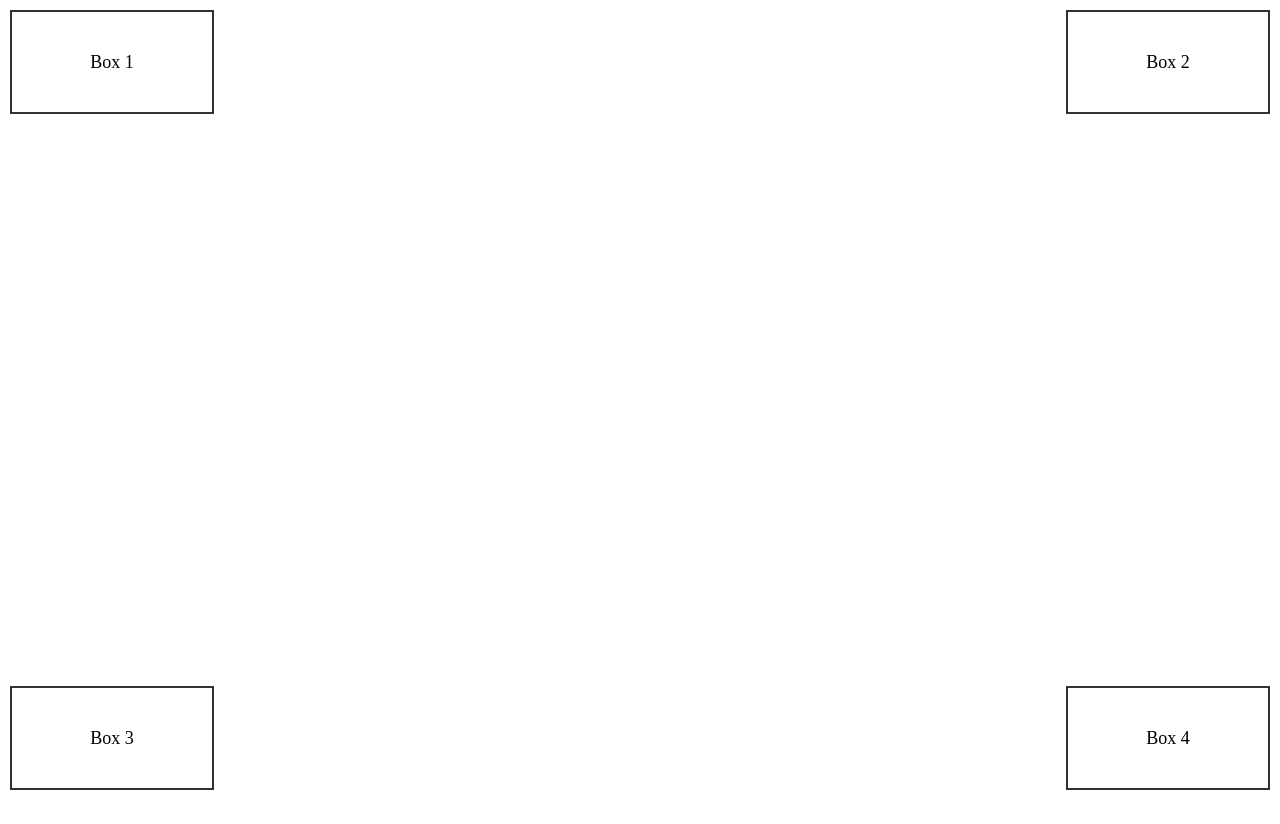
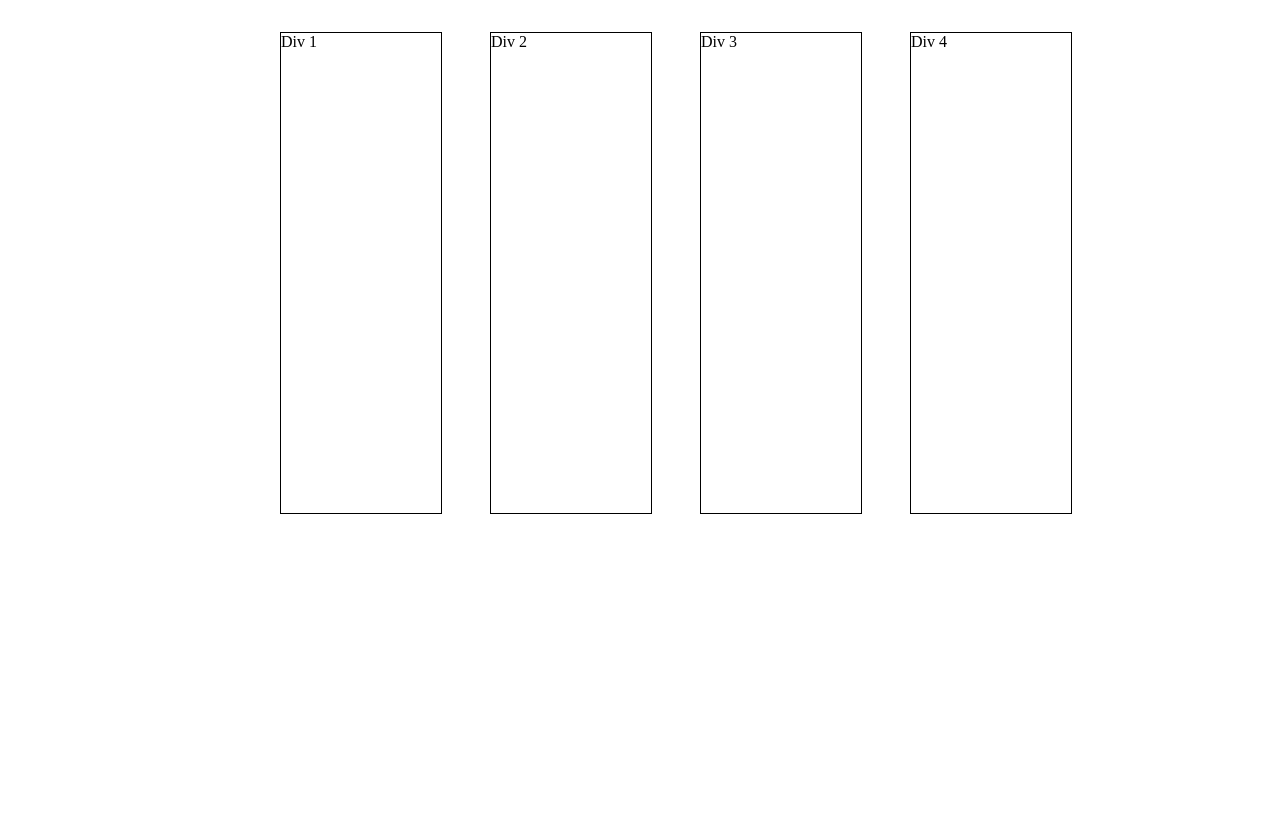
Before and after one commit to Muhammad-Shafaf123/htmlcss, a plain HTML site: page index.html in a window 1280 px wide. Before the commit the page ends 800 px from the top, so only its background shows below. Drawn offline with Linux system fonts and the light colour scheme.

Commit message:
Simple column layout updated

```diff
--- a/index.html
+++ b/index.html
@@ -1,15 +1,15 @@
-<!DOCTYPE html>
-<html lang="en">
-<head>
-    <meta charset="UTF-8">
-    <meta name="viewport" content="width=device-width, initial-scale=1.0">
-    <link rel="stylesheet" href="style.css">
-    <title>Absolute Positioning Example</title>
-</head>
-<body>
-    <div class="box box1">Box 1</div>
-    <div class="box box2">Box 2</div>
-    <div class="box box3">Box 3</div>
-    <div class="box box4">Box 4</div>
-</body>
+<html>
+  <head>
+    <title>HTML with 4 Divs</title>
+    <link rel="stylesheet" href="style.css" />
+  </head>
+  <body>
+    <div class="container">
+      <div class="box">Div 1</div>
+      <div class="box">Div 2</div>
+      <div class="box">Div 3</div>
+      <div class="box">Div 4</div>
+    </div>
+
+  </body>
 </html>
--- a/style.css
+++ b/style.css
@@ -1,34 +1,31 @@
-body {
-    margin: 0;
-    padding: 0;
+.container {
+    position: relative;
+    margin: 2rem 17rem;
+}
+.box {
+  width: 10rem;
+  height: 30rem;
+  position: absolute;
+  display: flex;
+  border: 1px solid;
 }
 
-.box {
-    position: absolute;
-    width: 200px;
-    height: 100px;
-    border: 2px solid #333;
-    text-align: center;
-    line-height: 100px;
-    font-size: 18px;
+.box:nth-child(1) {
+  left: 0;
+  top: 0;
 }
 
-.box1 {
-    top: 10px;
-    left: 10px;
+.box:nth-child(2) {
+  left: 210px;
+  top: 0;
 }
 
-.box2 {
-    top: 10px;
-    right: 10px;
+.box:nth-child(3) {
+  left: 420px;
+  top: 0;
 }
 
-.box3 {
-    bottom: 10px;
-    left: 10px;
+.box:nth-child(4) {
+  left: 630px;
+  top: 0;
 }
-
-.box4 {
-    bottom: 10px;
-    right: 10px;
-}
```
